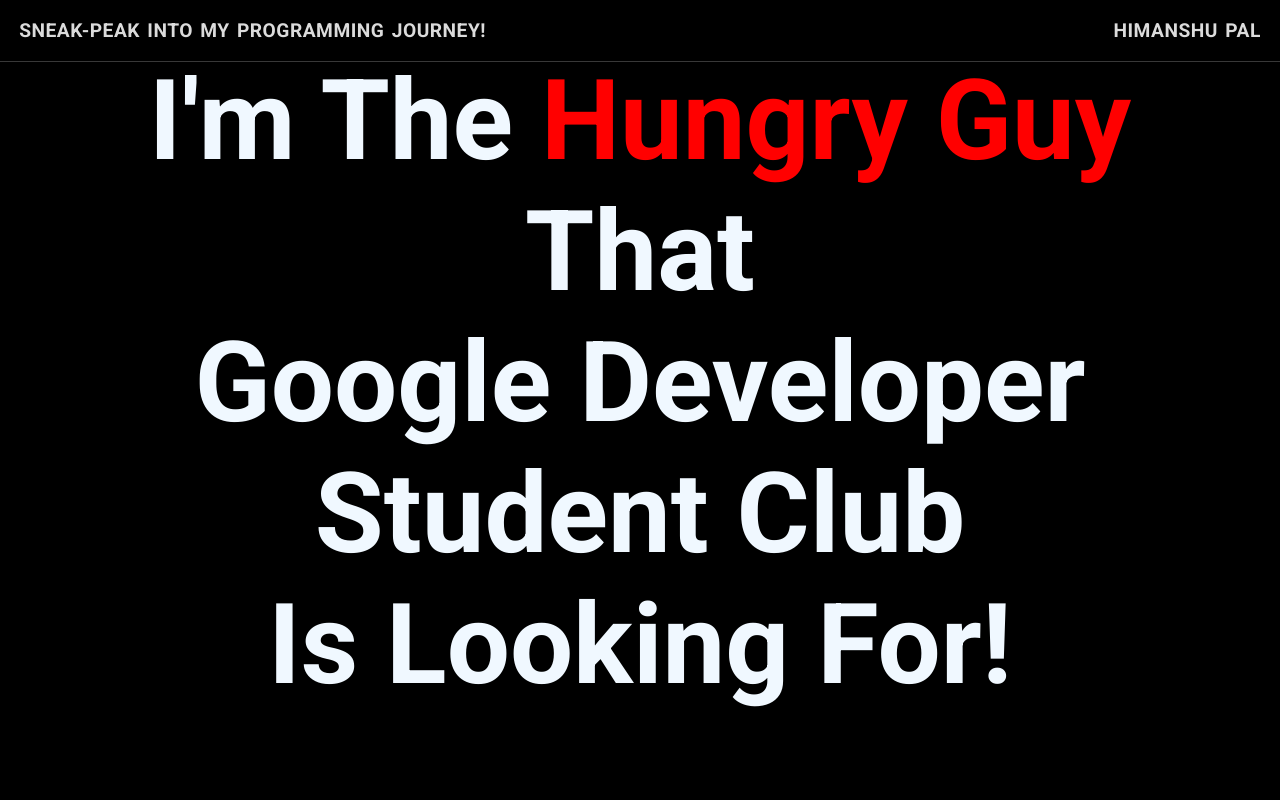
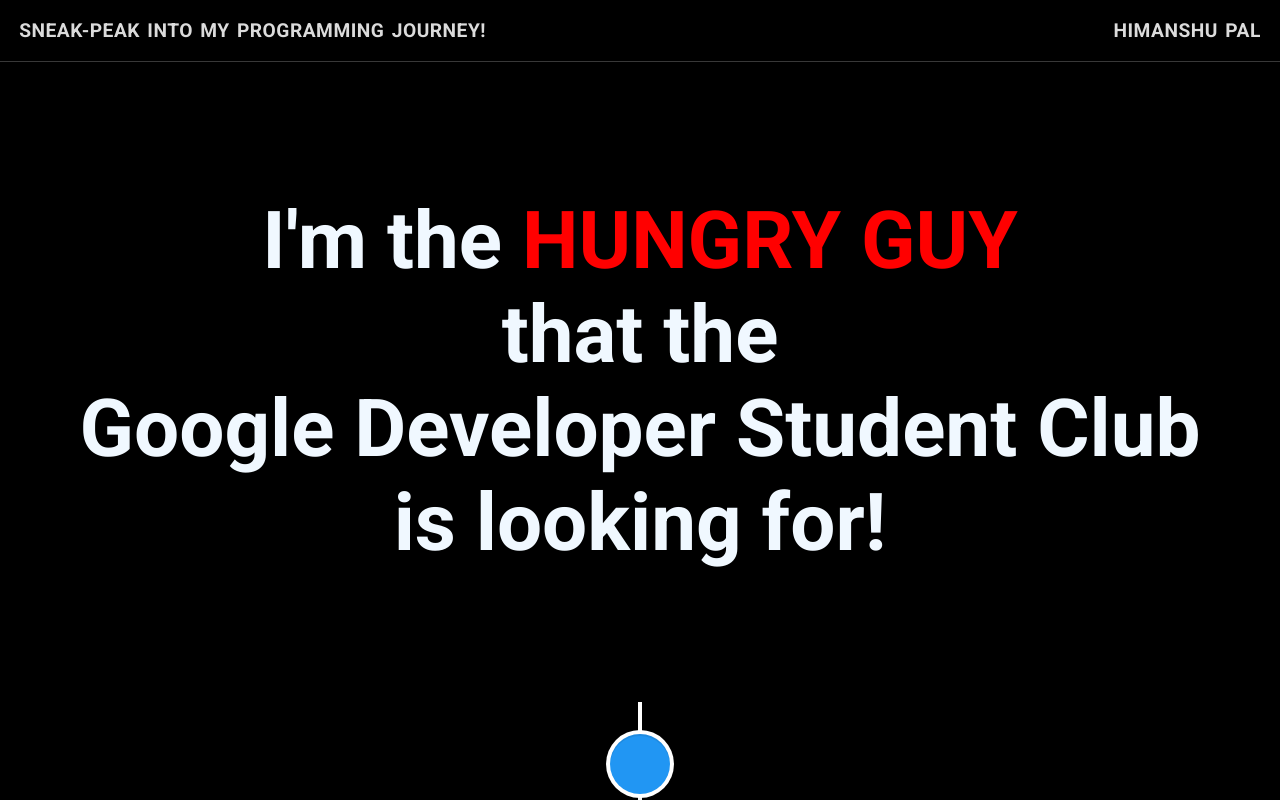
Before and after one commit to gabbar-singhh/titc, a Next.js app: page / in a window 1280 px wide. Shown: the top 800 px of the page. Built offline with nearby package versions, Linux system fonts and the light colour scheme.

Commit message:
timeline-card-1 :done

```diff
--- a/package.json
+++ b/package.json
@@ -9,8 +9,9 @@
     "lint": "next lint"
   },
   "dependencies": {
+    "next": "13.5.4",
     "react": "^18",
     "react-dom": "^18",
-    "next": "13.5.4"
+    "react-vertical-timeline-component": "^3.6.0"
   }
 }
--- /dev/null
+++ b/src/components/Timeline/Timeline.jsx
@@ -0,0 +1,147 @@
+import React from 'react';
+// import { VerticalTimeline, VerticalTimelineElement } from 'react-vertical-timeline-component';
+
+import { VerticalTimeline, VerticalTimelineElement } from 'react-vertical-timeline-component';
+import 'react-vertical-timeline-component/style.min.css';
+
+const Timeline = () => {
+    return (
+        <section style={{ color: "white" }}>
+            <VerticalTimeline>
+
+
+                <VerticalTimelineElement
+                    className="vertical-timeline-element--work"
+                    contentStyle={
+                        {
+                            background: 'rgb(33, 150, 243)',
+                            color: '#fff'
+                        }
+                    }
+
+                    contentArrowStyle={{
+                        borderRight: '7px solid  rgb(33, 150, 243)'
+                    }}
+
+                    date="Mar 2021"
+
+                    iconStyle={{
+                        background: 'rgb(33, 150, 243)', color: '#fff'
+                    }}
+                >
+                    <h3 className="vertical-timeline-element-title">
+                        I started learning to code
+                    </h3>
+
+                    <h4 className="vertical-timeline-element-subtitle">
+                        JAVA
+                    </h4>
+                    <p>
+                        After watching "The Social Network" I found myself inspired to try coding. I watched a few YouTube videos and began reading Head First Java. Learning the basics hooked me instantly, and I enjoyed writing code and creating small programs with loops.
+                    </p>
+                    <br />
+                    <img src="/assets/2020/01-java.jpg" height={"auto"} width={"100%"} alt="" />
+                </VerticalTimelineElement>
+
+
+                <VerticalTimelineElement
+                    className="vertical-timeline-element--work"
+                    date="Sep 2020"
+                    iconStyle={{ background: 'rgb(33, 150, 243)', color: '#fff' }}
+                    contentStyle={
+                        {
+                            background: 'rgb(33, 150, 243)',
+                            color: '#fff'
+                        }
+                    }
+
+                    contentArrowStyle={{
+                        borderRight: '7px solid  rgb(33, 150, 243)'
+                    }}
+                >
+                    <h3 className="vertical-timeline-element-title">I wanted to build some fun stuff</h3>
+                    <h4 className="vertical-timeline-element-subtitle">HTML & CSS</h4>
+                    <p>
+                        I used to watch a ton of coding videos on YouTube where people were building amazing things with HTML, CSS, and JavaScript—like websites and mini web apps. The desire to create something similar sparked in me. After some research, I stumbled upon the world of web-dev.
+                        <br />
+                        I kicked off my journey by learning HTML & CSS from CodeWithHarry's YT channel. HTML felt relatively easy, but I had difficulty in CSS.
+                    </p>
+                </VerticalTimelineElement>
+
+
+
+                <VerticalTimelineElement
+                    className="vertical-timeline-element--work"
+                    date="2008 - 2010"
+                    iconStyle={{ background: 'rgb(33, 150, 243)', color: '#fff' }}
+                // icon={<WorkIcon />}
+                >
+                    <h3 className="vertical-timeline-element-title">Web Designer</h3>
+                    <h4 className="vertical-timeline-element-subtitle">Los Angeles, CA</h4>
+                    <p>
+                        User Experience, Visual Design
+                    </p>
+                </VerticalTimelineElement>
+
+                <VerticalTimelineElement
+                    className="vertical-timeline-element--work"
+                    date="2006 - 2008"
+                    iconStyle={{ background: 'rgb(33, 150, 243)', color: '#fff' }}
+                // icon={<WorkIcon />}
+                >
+                    <h3 className="vertical-timeline-element-title">Web Designer</h3>
+                    <h4 className="vertical-timeline-element-subtitle">San Francisco, CA</h4>
+                    <p>
+                        User Experience, Visual Design
+                    </p>
+                </VerticalTimelineElement>
+
+                <VerticalTimelineElement
+                    className="vertical-timeline-element--education"
+                    date="April 2013"
+                    iconStyle={{ background: 'rgb(233, 30, 99)', color: '#fff' }}
+                // icon={<SchoolIcon />}
+                >
+                    <h3 className="vertical-timeline-element-title">Content Marketing for Web, Mobile and Social Media</h3>
+                    <h4 className="vertical-timeline-element-subtitle">Online Course</h4>
+                    <p>
+                        Strategy, Social Media
+                    </p>
+                </VerticalTimelineElement>
+
+                <VerticalTimelineElement
+                    className="vertical-timeline-element--education"
+                    date="November 2012"
+                    iconStyle={{ background: 'rgb(233, 30, 99)', color: '#fff' }}
+                // icon={<SchoolIcon />}
+                >
+                    <h3 className="vertical-timeline-element-title">Agile Development Scrum Master</h3>
+                    <h4 className="vertical-timeline-element-subtitle">Certification</h4>
+                    <p>
+                        Creative Direction, User Experience, Visual Design
+                    </p>
+                </VerticalTimelineElement>
+
+                <VerticalTimelineElement
+                    className="vertical-timeline-element--education"
+                    date="2002 - 2006"
+                    iconStyle={{ background: 'rgb(233, 30, 99)', color: '#fff' }}
+                // icon={<SchoolIcon />}
+                >
+                    <h3 className="vertical-timeline-element-title">Bachelor of Science in Interactive Digital Media Visual Imaging</h3>
+                    <h4 className="vertical-timeline-element-subtitle">Bachelor Degree</h4>
+                    <p>
+                        Creative Direction, Visual Design
+                    </p>
+                </VerticalTimelineElement>
+
+                <VerticalTimelineElement
+                    iconStyle={{ background: 'rgb(16, 204, 82)', color: '#fff' }}
+                // icon={<StarIcon />}
+                />
+            </VerticalTimeline>
+        </section>
+    )
+}
+
+export default Timeline
--- a/src/pages/index.js
+++ b/src/pages/index.js
@@ -2,7 +2,7 @@ import Head from "next/head";
 import Image from "next/image";
 import { Inter } from "next/font/google";
 import styles from "@/styles/Home.module.css";
-import Nav from "@/components/Nav/Nav";
+import Timeline from "@/components/Timeline/Timeline";
 
 const inter = Inter({ subsets: ["latin"] });
 
@@ -11,12 +11,13 @@ export default function Home() {
     <main className={styles.main}>
       <div className={styles.container}>
         <p>
-          i'm the <span className={styles.hun}>hungry guy</span>
+          I'm the <span className={styles.hun}>HUNGRY GUY</span>
         </p>
-        <p>that</p>
-        <p>google developer student club</p>
+        <p>that the</p>
+        <p>Google Developer Student Club</p>
         <p>is looking for!</p>
       </div>
+      <Timeline />
     </main>
   );
 }
--- a/src/styles/Home.module.css
+++ b/src/styles/Home.module.css
@@ -1,24 +1,22 @@
-.main {
-  display: flex;
-  align-items: center;
-
-  justify-content: center;
-  height: 80vh;
-}
+.main {}
 
 .main .container {
   color: aliceblue;
-  font-size: 7rem;
+  font-size: 5rem;
   font-weight: 700;
-  text-transform: capitalize;
   font-family: 'Roboto', sans-serif;
+
+  display: flex;
+  flex-direction: column;
+  align-items: center;
+  justify-content: center;
+  height: 80vh;
 }
 
 .main .container p {
   text-align: center;
 }
 
-
 .hun {
   color: red;
 }
```
Also changed, not shown: public/assets/2020/01-java.jpg (added), 1 other file (tests, documents, lock files or other folders).
